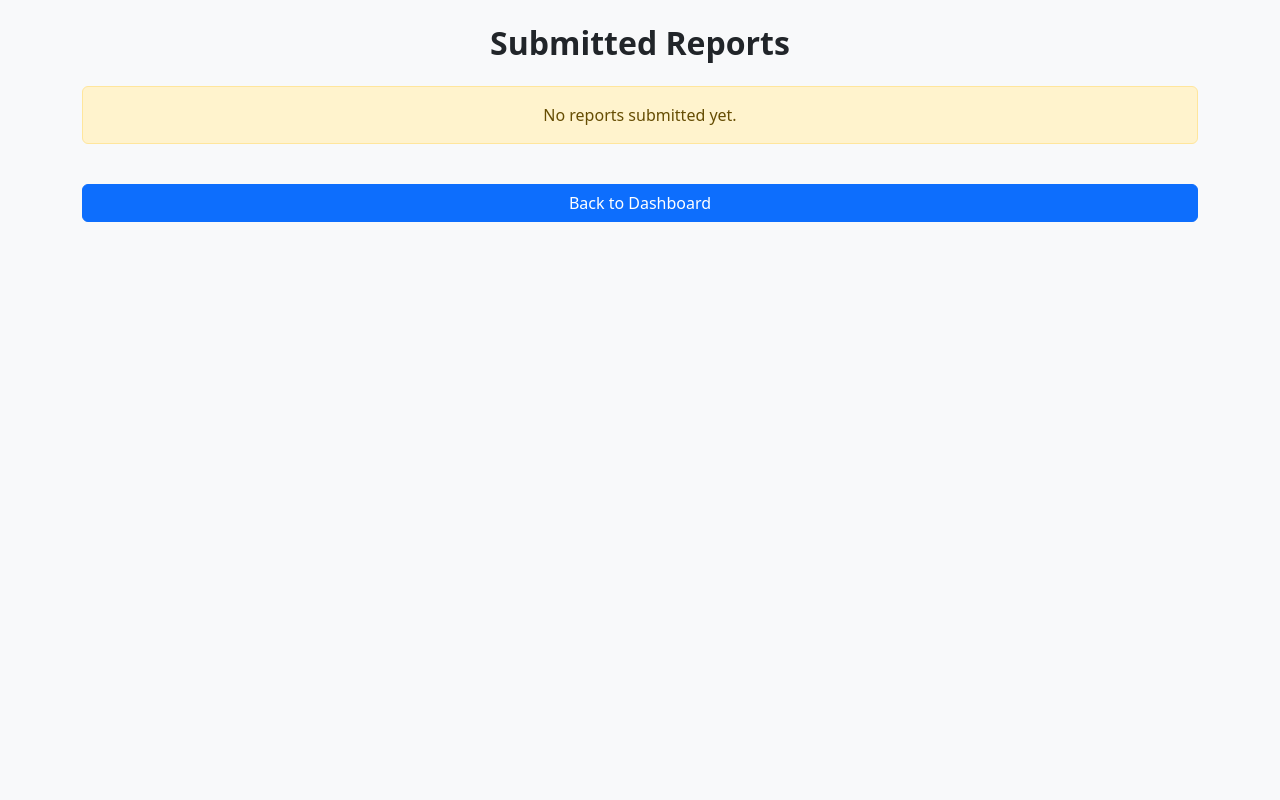
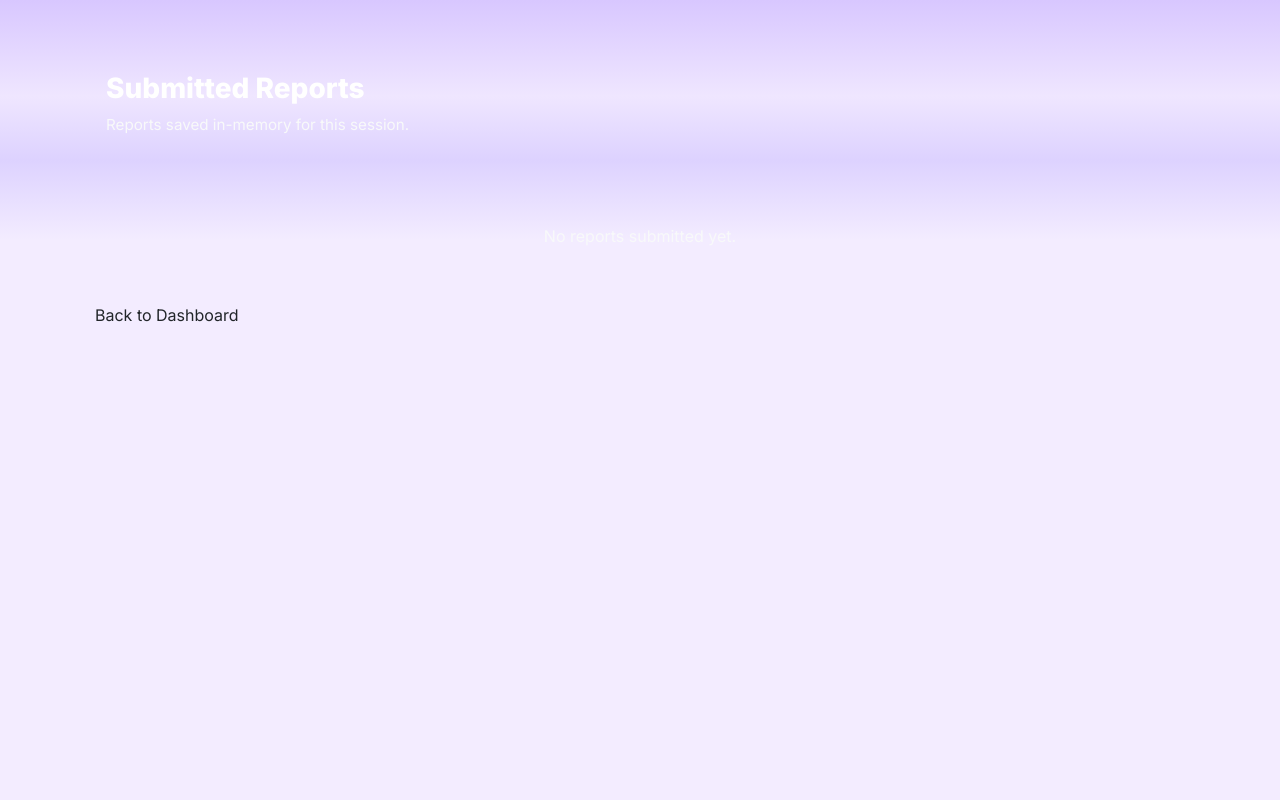
Before and after one commit to Iyohabenjami/Safescope, a Flask app: page /reports in a window 1280 px wide. Run offline with Flask 3, Linux system fonts and the light colour scheme.

Commit message:
Update reports.html

```diff
--- a/templates/reports.html
+++ b/templates/reports.html
@@ -2,33 +2,37 @@
 <html lang="en">
 <head>
   <meta charset="utf-8">
-  <title>All Reports</title>
+  <title>Submitted Reports</title>
+  <meta name="viewport" content="width=device-width,initial-scale=1"/>
   <link href="https://cdn.jsdelivr.net/npm/bootstrap@5.3.2/dist/css/bootstrap.min.css" rel="stylesheet">
-  <style>
-    body { background-color: #f8f9fa; }
-    .card { border-radius: 12px; }
-  </style>
+  <link href="{{ url_for('static', filename='css/style.css') }}" rel="stylesheet">
 </head>
-
-<body class="p-4">
-  <div class="container">
-    <h2 class="mb-4 fw-bold text-center">Submitted Reports</h2>
+<body class="ui-bg">
+  <div class="container py-5">
+    <div class="panel-card p-4 mb-4">
+      <h3 class="fw-bold text-white">Submitted Reports</h3>
+      <p class="small text-light">Reports saved in-memory for this session.</p>
+    </div>
 
     {% if reports|length == 0 %}
-      <div class="alert alert-warning text-center">No reports submitted yet.</div>
+      <div class="panel-card p-4 text-center text-light">No reports submitted yet.</div>
     {% else %}
       <div class="list-group">
         {% for report in reports %}
-          <div class="list-group-item">
-            <strong>{{ report.type | upper }}</strong> —
-            {{ report.target }}
-            <span class="text-muted float-end">{{ report.timestamp }}</span>
+          <div class="list-group-item panel-card mb-2">
+            <div class="d-flex justify-content-between">
+              <div>
+                <strong class="text-white">{{ report.type | upper }}</strong>
+                <div class="small text-light">{{ report.target }}</div>
+              </div>
+              <div class="text-muted small">{{ report.timestamp }}</div>
+            </div>
           </div>
         {% endfor %}
       </div>
     {% endif %}
 
-    <a href="/" class="btn btn-primary w-100 mt-4">Back to Dashboard</a>
+    <a href="/" class="btn btn-panel mt-4">Back to Dashboard</a>
   </div>
 </body>
 </html>
```
